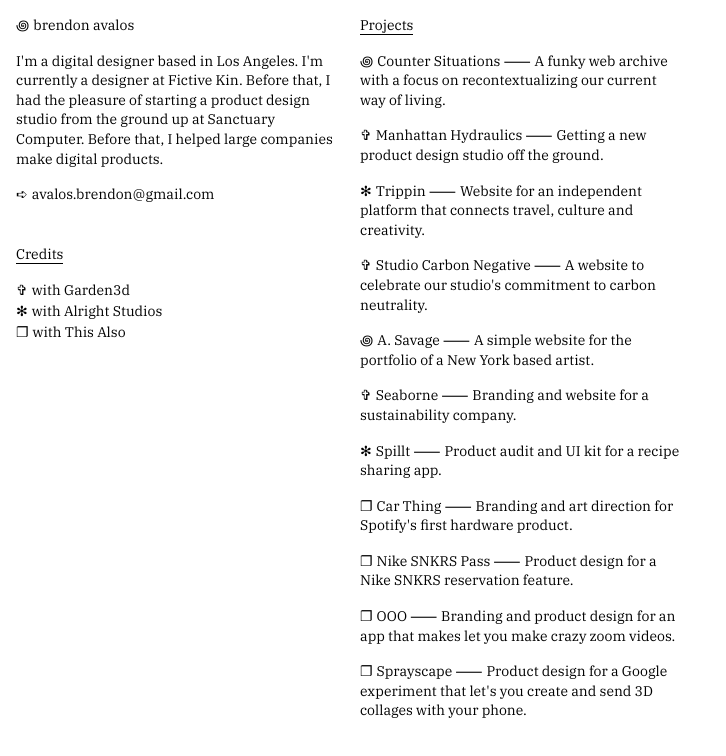
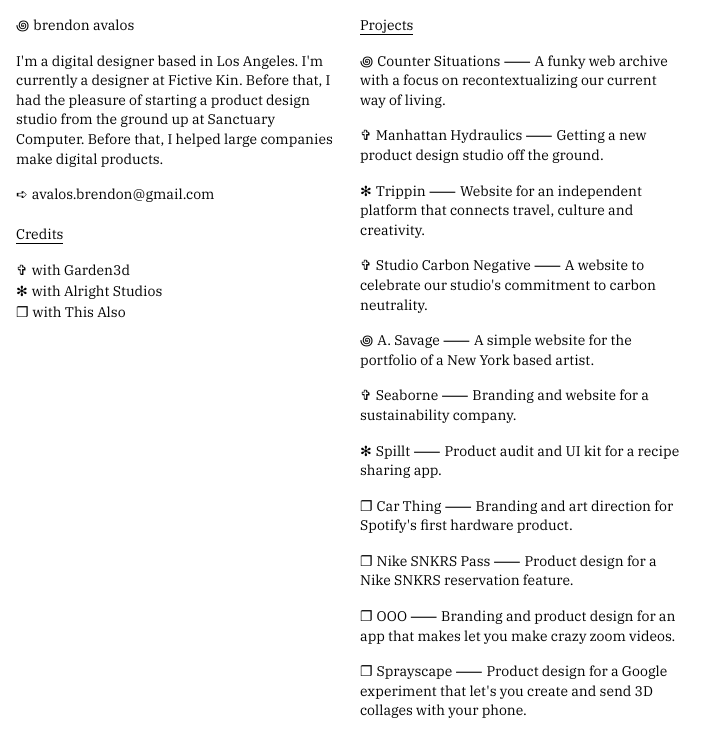
Before and after one commit to brendon-avalos/brendonavalos-v3, a SvelteKit app: page / in a window 1280 px wide. Shown: the top 756 px of the page, without its empty margins (0-726 px from the left). Built offline with nearby package versions, Linux system fonts and the light colour scheme.

Commit message:
Update +page.svelte
change credits padding

```diff
--- a/src/routes/+page.svelte
+++ b/src/routes/+page.svelte
@@ -142,7 +142,7 @@
 	}
 
 	.credits-container {
-		@apply pt-6;
+		@apply pt-1;
 	}
 
 	.credits-header {
```
